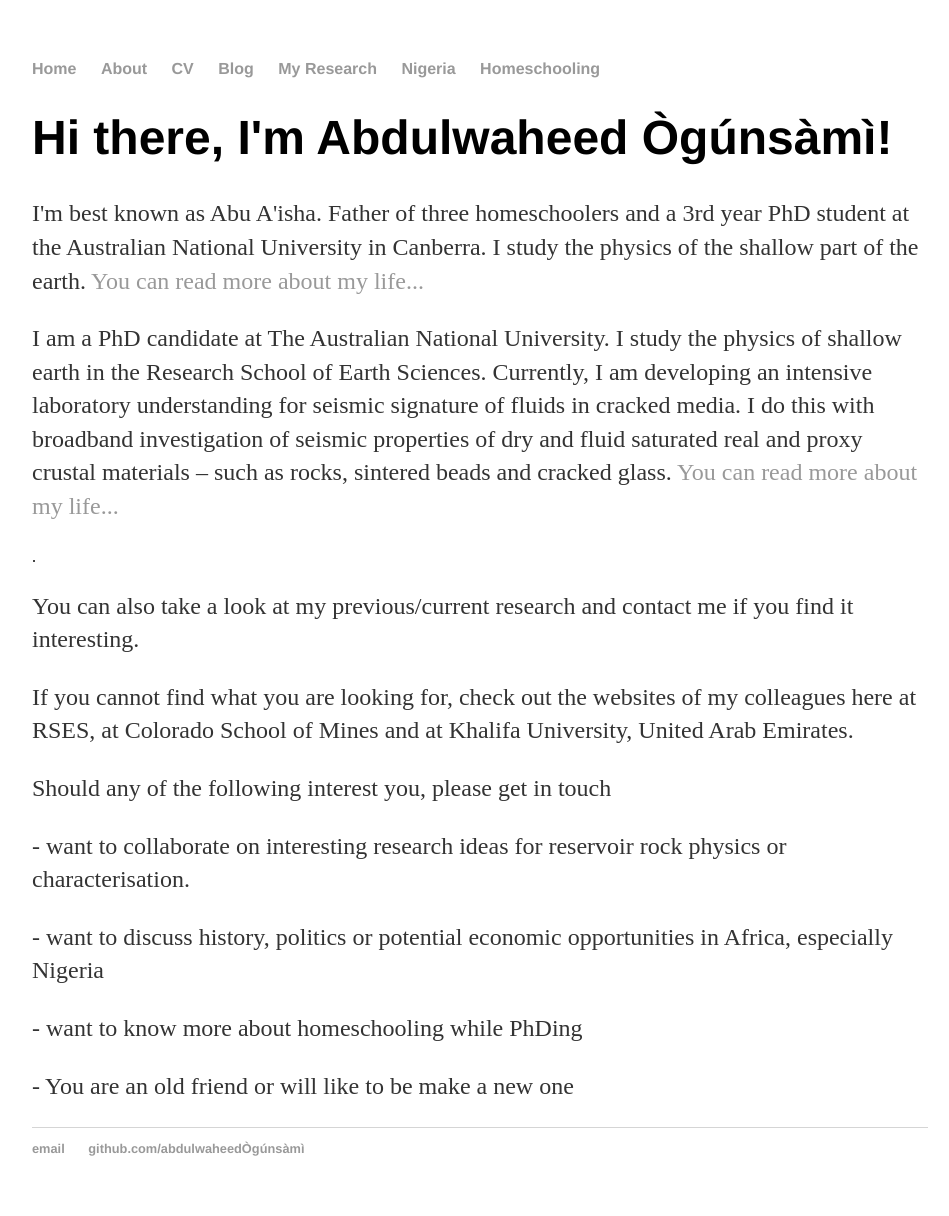
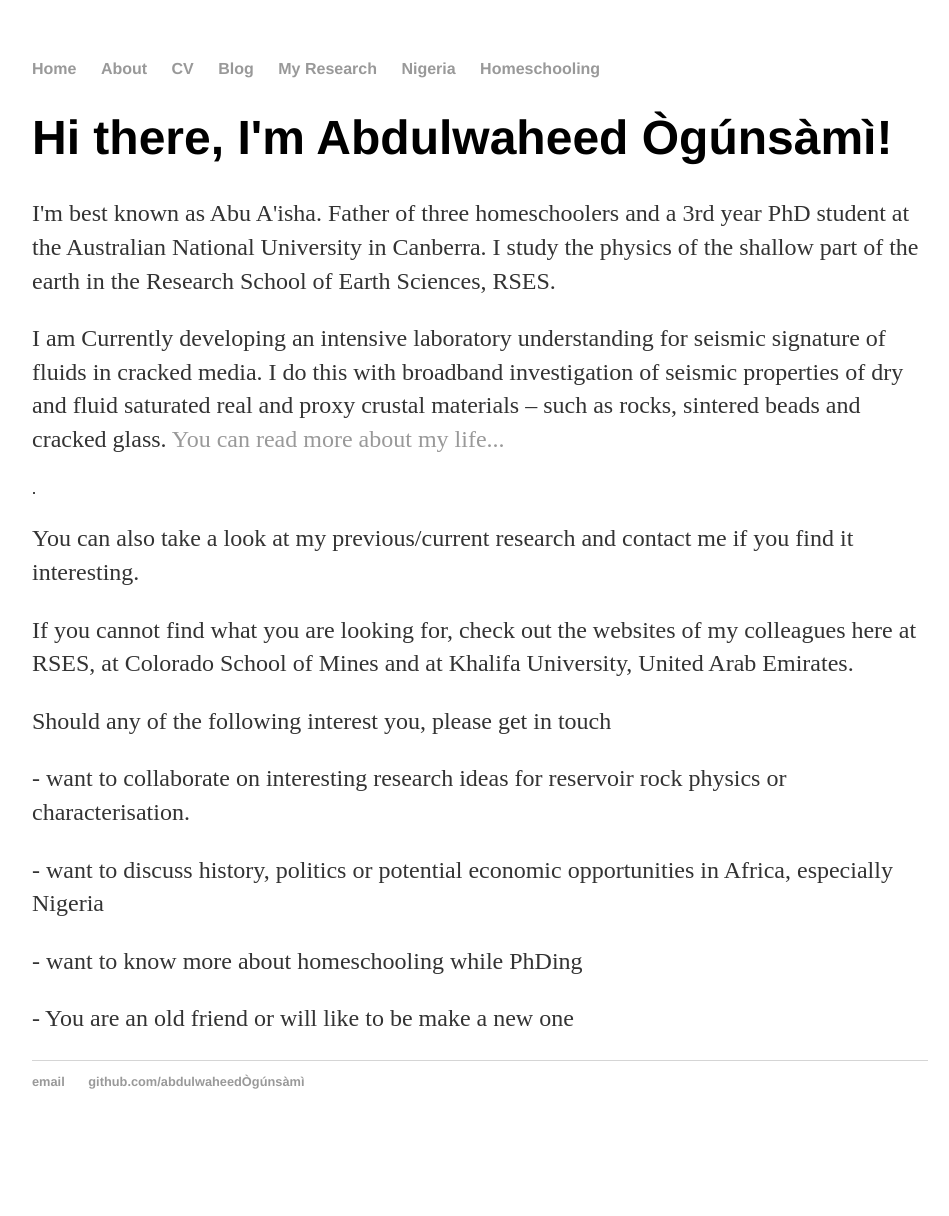
Before and after one commit to ogsm/ogsm.github.io, a Jekyll site: the page built from index.html, in a window 1280 px wide. Shown: the whole page, without its empty margins (160-1109 px from the left). Built offline with Jekyll 4.4.1, drawn with Linux system fonts in a browser that asks for light colours; after the commit the page ends 1149 px from its top, so only the background shows below that.

Commit message:
Update index.html

```diff
--- a/index.html
+++ b/index.html
@@ -4,8 +4,9 @@ title: Abdulwaheed Ògúnsàmì
 ---
 <div class="blurb">
 	<h1>Hi there, I'm Abdulwaheed Ògúnsàmì!</h1>
-	<p>I'm best known as Abu A'isha. Father of three homeschoolers and a 3rd year PhD student at the Australian National University in Canberra. I study the physics of the shallow part of the earth. <a href="/about"> You can read more about my life...</a></p> </div><!-- /.blurb -->
-<p> I am a PhD candidate at  The Australian National University. I study  the physics of shallow earth in the Research School of Earth Sciences. Currently, I am developing an intensive laboratory  understanding for  seismic signature of fluids in cracked media.  I do this with broadband investigation  of seismic properties of dry and fluid saturated  real and proxy crustal materials – such as  rocks, sintered beads and cracked glass.
+	<p>I'm best known as Abu A'isha. Father of three homeschoolers and a 3rd year PhD student at the Australian National University in Canberra. I study the physics of the shallow part of the earth in the Research School of Earth Sciences, RSES.
+
+<p> I am Currently developing an intensive laboratory  understanding for  seismic signature of fluids in cracked media.  I do this with broadband investigation  of seismic properties of dry and fluid saturated  real and proxy crustal materials – such as  rocks, sintered beads and cracked glass.
 <a href="/about"> You can read more about my life...</a></p> </div><!-- /.blurb --> .
 
 <p>You can also take a look at my previous/current research and contact me if you find it interesting.
```
